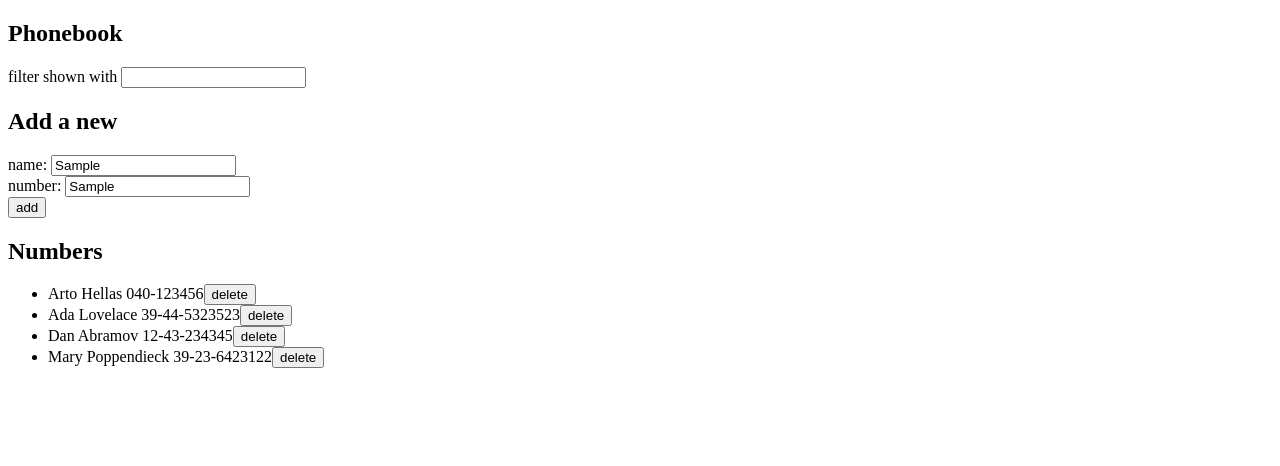
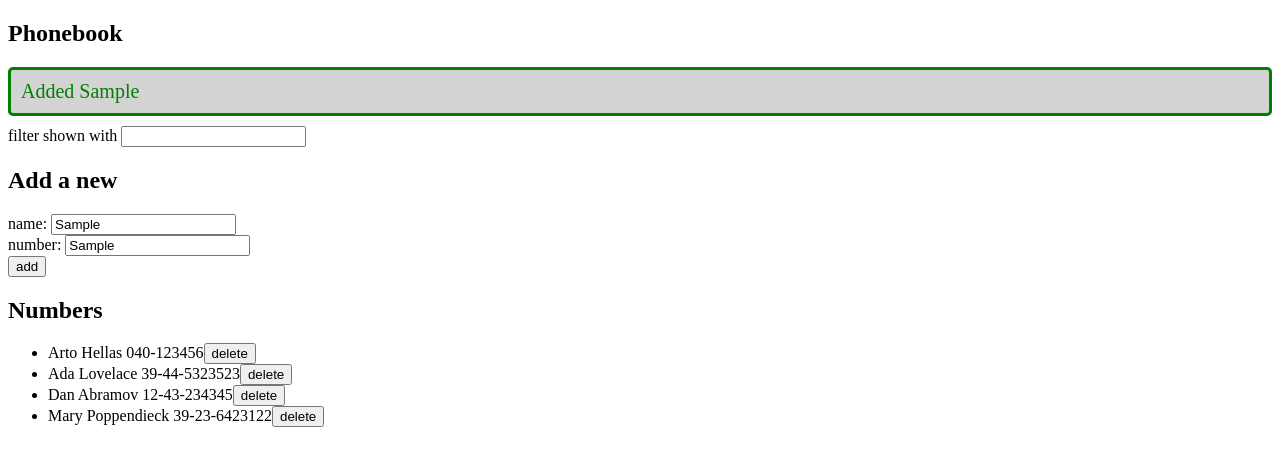
Before and after one commit to PaineDeOrz/FullStack-Open, a React (Vite) app in the folder phone_book/phone_book/: page / in a window 1280 px wide. Both pictures are taken after typing "Sample", "Sample" into the empty fields and a click on the button "add". Shown: the top 466 px of the page. Built offline with nearby package versions, Linux system fonts and the light colour scheme; no server answers; data requests are answered from the project's data file.

Commit message:
2.16 done

```diff
--- a/phone_book/phone_book/src/App.jsx
+++ b/phone_book/phone_book/src/App.jsx
@@ -1,6 +1,7 @@
 import axios from 'axios'
 import {useState, useEffect} from 'react'
 import personService from './services/persons'
+import './index.css'
 
 const Filter = ({filter, handleFilterChange}) => {
   return (
@@ -34,12 +35,24 @@
   )
 }
 
+const Notification = ({message}) => {
+  if (message === null) {
+    return null
+  }
+  return (
+    <div className="error">
+      {message}
+    </div>
+  )
+}
+
 const App = () => {
   const [persons, setPersons] = useState([])
   const [newName, setNewName] = useState('')
   const [newNumber, setNewNumber] = useState('')
   const [showAll, setShowAll] = useState(true)
   const [filter, setFilter] = useState('')
+  const [errorMessage, setErrorMessage] = useState(null)
 
   useEffect( () => {
     personService
@@ -71,6 +84,10 @@
               setNewName('')
               setNewNumber('')
             })
+            setErrorMessage(`Updated ${newName}`)
+            setTimeout(() => {
+              setErrorMessage(null)
+            }, 5000)
         }
       }
       else {alert(`${newName} is already added to the phonebook`)}
@@ -85,6 +102,10 @@
         setNewName('')
         setNewNumber('')
       })
+      setErrorMessage(`Added ${newName}`)
+            setTimeout(() => {
+              setErrorMessage(null)
+            }, 5000)
   }
 
   const deletePerson = (id) => {
@@ -116,6 +137,7 @@
   return (
     <div>
       <h2>Phonebook</h2>
+      <Notification message={errorMessage}/>
       <Filter filter={filter} handleFilterChange={handleFilterChange}/>
       <h2>Add a new</h2>
       <PersonForm addPerson={addPerson} newName={newName} handleNameChange={handleNameChange} newNumber={newNumber} handleNumberChange={handleNumberChange}/>
--- /dev/null
+++ b/phone_book/phone_book/src/index.css
@@ -0,0 +1,9 @@
+.error {
+    color: green;
+    background: lightgrey;
+    font-size: 20px;
+    border-style: solid;
+    border-radius: 5px;
+    padding: 10px;
+    margin-bottom: 10px;
+  }
```
